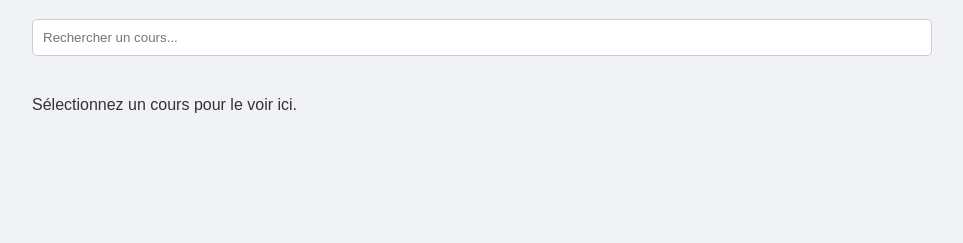
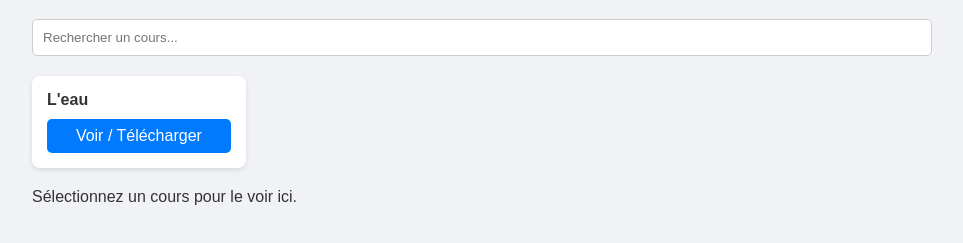
Before and after one commit to omarelachiri/1apic, a plain HTML site: page index.html in a window 1280 px wide. Shown: the part 81-324 px from the top of the page, without its empty margins (158-1121 px from the left). Drawn offline with Linux system fonts and the light colour scheme.

Commit message:
Update index.html
ajout d'antislach eau

```diff
--- a/index.html
+++ b/index.html
@@ -34,7 +34,7 @@
 </div>
 <script>
   const pdfs = [
-    {title:'L'eau', filename:'cours1.pdf'}
+    {title:'L\'eau', filename:'cours1.pdf'}
   ];
   const grid = document.getElementById('grid');
   const viewer = document.getElementById('viewer');
```
